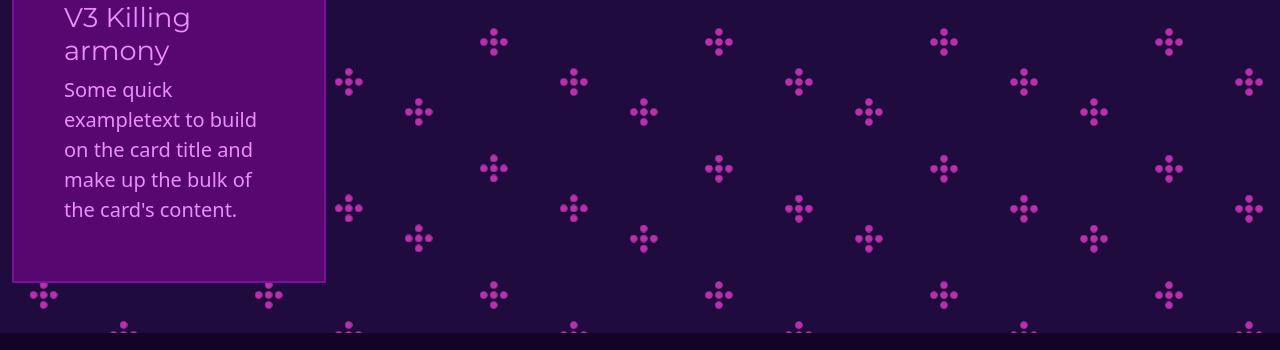
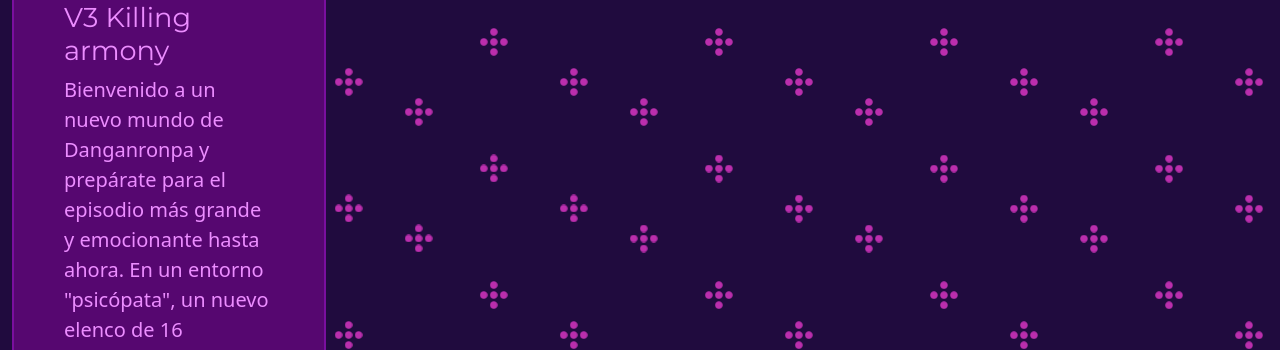
Before and after one commit to ValentinaHeredia/proyecto-final, a plain HTML site: page juegos/drp.html in a window 1280 px wide. Shown: the part 4726-5076 px from the top of the page. Drawn offline with nearby package versions, Linux system fonts and the light colour scheme.

Commit message:
se modifica juegos

```diff
--- a/juegos/drp.html
+++ b/juegos/drp.html
@@ -84,7 +84,7 @@
                 <img src="../imagenes/dr3.webp" class="card-img-top w-100" alt="Danganronpa V3 killing armony">
                 <div class="">
                   <h5 class="subtitulo">Danganronpa V3 Killing armony</h5>
-                  <p class="texto">Some quick exampletext to build on the card title and make up the bulk of the card's content.</p>
+                  <p class="texto">Bienvenido a un nuevo mundo de Danganronpa y prepárate para el episodio más grande y emocionante hasta ahora. En un entorno "psicópata", un nuevo elenco de 16 personajes se encuentran secuestrados y encarcelados en una academia. En el interior, algunos matarán, algunos morirán y otros serán castigados. Vuelve a imaginar lo que pensabas que era una investigación acelerada y de alto riesgo mientras investigas casos de asesinatos retorcidos y condenas a muerte a tus nuevos amigos. Olvida lo que pensabas que sabías sobre Danganronpa y únete a un elenco completamente nuevo de Superestudiantes de bachillerato para un nuevo comienzo. En un mundo donde todos intentan sobrevivir, las motivaciones de alguien son exactamente lo que parecen. Usa tus habilidades para resolver cada nuevo asesinato o encontrar un final espantoso. El mundo está moldeado por nuestra percepción del mismo. Las acciones de ritmo rápido requerirán mentiras, ingenio rápido y lógica para guiar a tus compañeros de clase a las conclusiones correctas</p>
                 </div>
               </div>
         </article>
```
